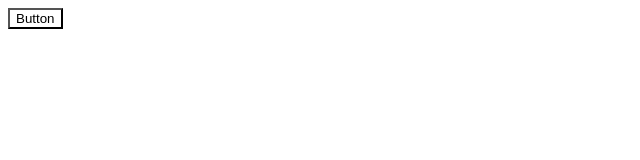
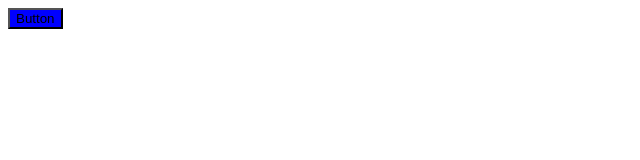
Before and after one commit to alexblr123/test, a plain HTML site: page index.html in a window 1280 px wide. Shown: the whole page, without its empty margins (0-640 px from the left). Drawn offline with Linux system fonts and the light colour scheme.

Commit message:
Update index.html

```diff
--- a/index.html
+++ b/index.html
@@ -12,7 +12,7 @@
 
 <body>
 
-    <button style="background-color: white">Button</button>
+    <button style="background-color: blue">Button</button>
 
 </body>
 
```
